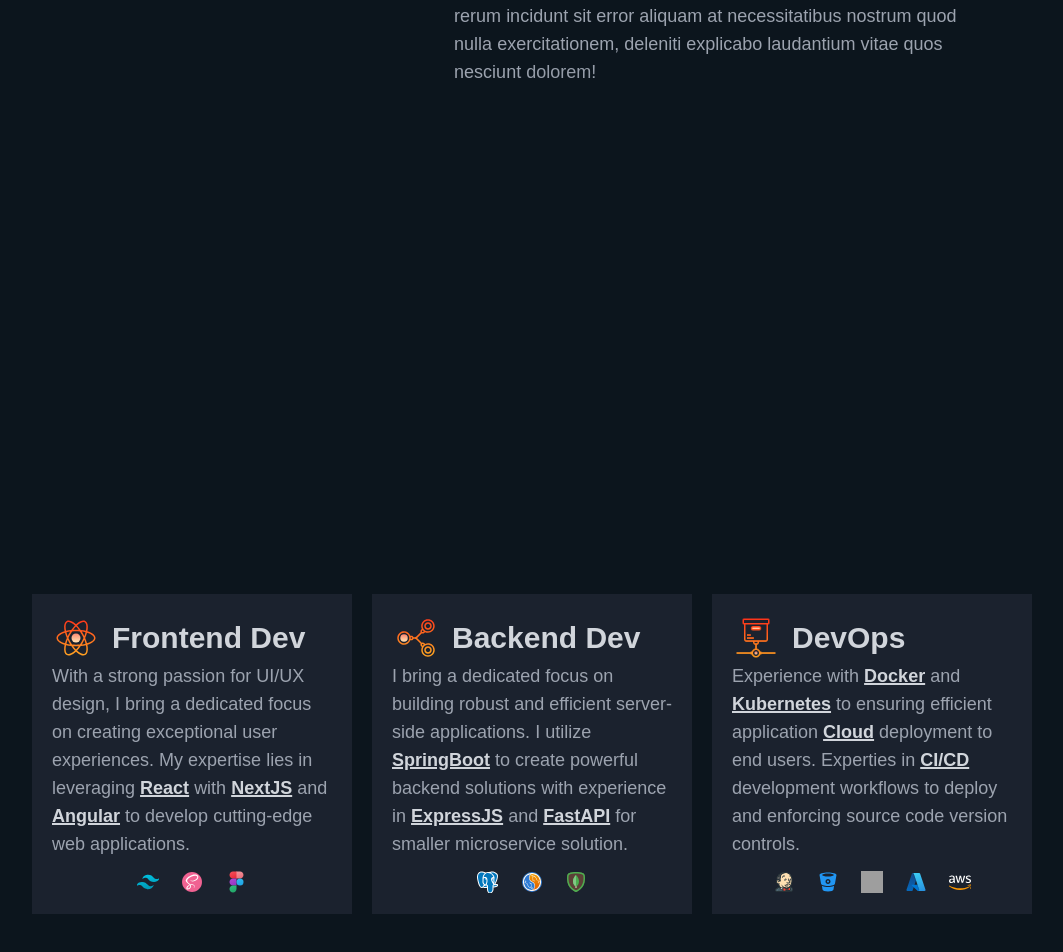
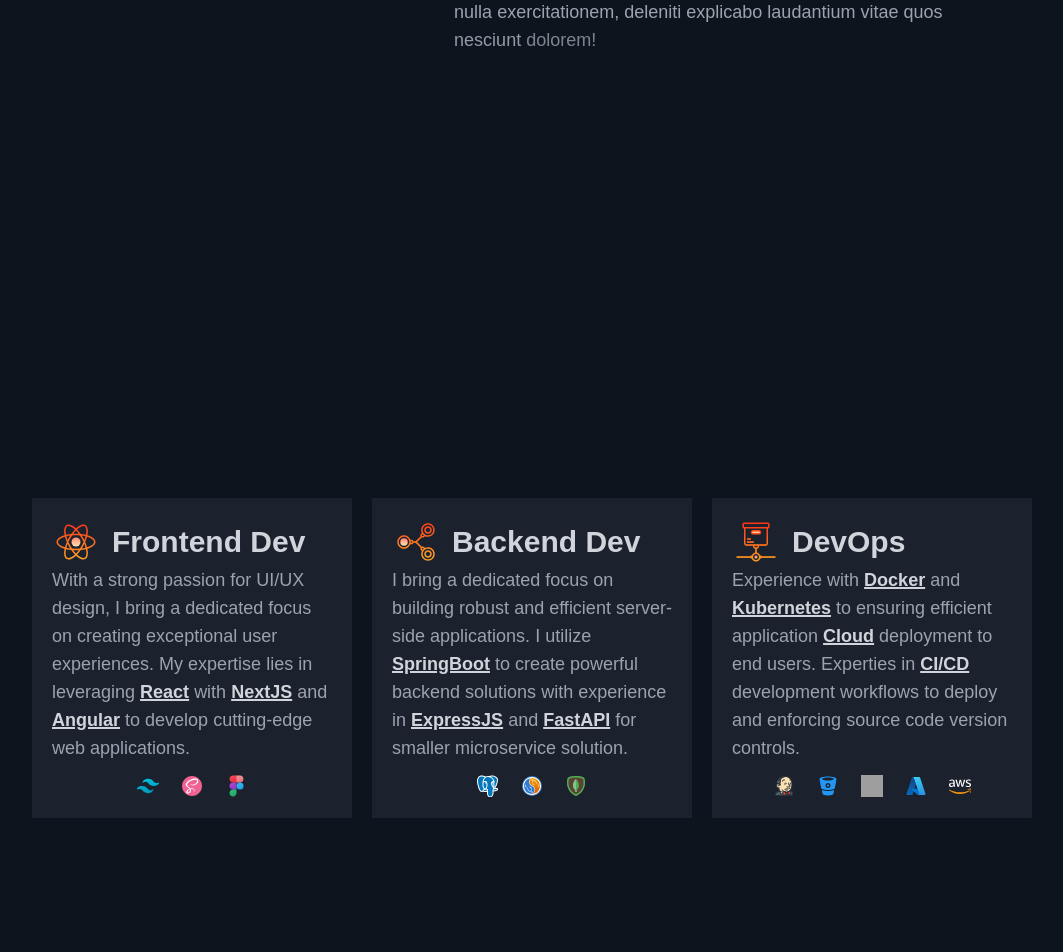
Before and after one commit to DavidRR-F/my-portfolio, a Next.js app: page / in a window 1280 px wide. Shown: the part 1246-2198 px from the top of the page, without its empty margins (108-1171 px from the left). Built offline with nearby package versions, Linux system fonts and the light colour scheme; grey boxes are pictures that could not be loaded.

Commit message:
update layout

```diff
--- a/app/globals.css
+++ b/app/globals.css
@@ -79,16 +79,8 @@ progress::-moz-progress-bar {
   border-radius: 10px;
 }
 
-a {
-  background-image: none;
-  transition: all 0.5s;
-}
-
-a:hover {
-  background-image: linear-gradient(to bottom right, #ff836d 50%, #ffdaab 100%);
-  -webkit-background-clip: text;
-  -webkit-text-fill-color: transparent;
-  transition: all 0.5s;
+section {
+  height: calc(100vh - 64px);
 }
 
 ul {
--- a/components/Section.tsx
+++ b/components/Section.tsx
@@ -11,7 +11,7 @@ const Section: React.FC<SectionProps> = ({ id, className, children }) => {
   return (
     <section
       id={id}
-      className={`flex justify-evenly items-center w-screen h-screen p-10 ${className}`}
+      className={`flex justify-evenly items-center w-screen p-10 ${className}`}
     >
       {children}
     </section>
--- a/components/navigation/NavItem.tsx
+++ b/components/navigation/NavItem.tsx
@@ -13,7 +13,7 @@ const NavItem: React.FC<NavItemProps> = ({ order, name }) => {
   return (
     <li className="flex justify-center items-center">
       <Link
-        className="text-gray-300 cursor-pointer"
+        className="text-gray-300 hover:text-primary-200 transition-colors duration-300 cursor-pointer"
         activeClass="active"
         to={name.toLowerCase()}
         spy={true}
@@ -26,9 +26,12 @@ const NavItem: React.FC<NavItemProps> = ({ order, name }) => {
       <span
         className={`pt-1 left-12 top-0 text-xs font-mono select-none ${
           activeSection === name.toLowerCase()
-            ? "text-red-500"
+            ? "text-primary-200"
             : "text-gray-200"
-        }`}
+        }
+        transition-colors
+        duration-700
+        `}
       >
         .0{order}
       </span>
--- a/components/navigation/Navbar.tsx
+++ b/components/navigation/Navbar.tsx
@@ -28,7 +28,7 @@ const Navbar = () => {
 
       <header className="fixed w-full z-10">
         <Animate direction="down" view={notTop}>
-          <div className="flex items-center justify-between w-full h-20 p-4 bg-background-200">
+          <div className="flex items-center justify-between w-full h-20 p-4 bg-background-200 opacity-90">
             <Logo />
             {isMobile ? (
               <button onClick={handleActiveMenu}>
--- a/components/sections/Skills.tsx
+++ b/components/sections/Skills.tsx
@@ -66,7 +66,7 @@ const Skills = () => {
           <Animate direction="down" delay={index / 10 + 0.5}>
             <Card>
               <div className="flex flex-col justify-between items-center min-h-full">
-                <section>
+                <div>
                   <div className="flex justify-start items-center gap-3">
                     <img
                       src={skill.icon}
@@ -78,8 +78,8 @@ const Skills = () => {
                     </h2>
                   </div>
                   <StaggerChildren text={skill.text} keys={skill.frameworks} />
-                </section>
-                <section>
+                </div>
+                <div>
                   <ul className="flex gap-5">
                     {skill.toolIcons.map((icon, index) => (
                       <IconToolTip text={icon.tip}>
@@ -91,7 +91,7 @@ const Skills = () => {
                       </IconToolTip>
                     ))}
                   </ul>
-                </section>
+                </div>
               </div>
             </Card>
           </Animate>
```
